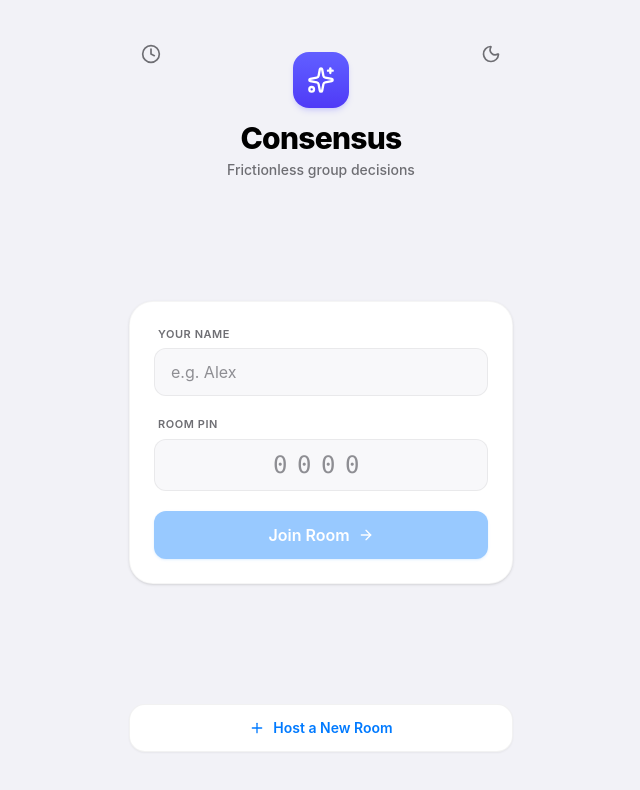
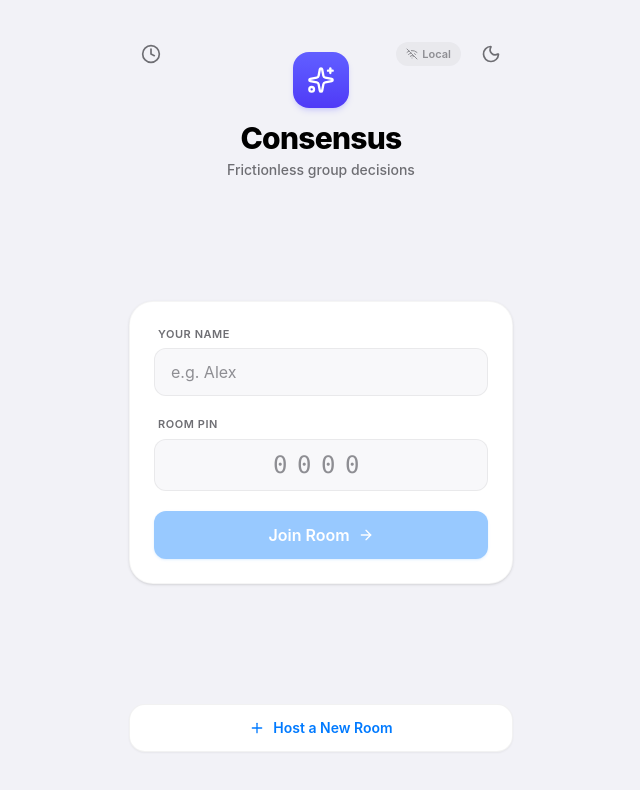
Before and after one commit to bsebb/consensus-engine, a React (Vite) app in the folder client/: page / in a window 1280 px wide. Shown: the top 790 px of the page, without its empty margins (319-959 px from the left). Built offline with nearby package versions, Linux system fonts and the light colour scheme; no server answers.

Commit message:
feat(ui): add live/local socket indicator to landing page and host settings

```diff
--- a/client/src/pages/HostSettings.jsx
+++ b/client/src/pages/HostSettings.jsx
@@ -5,6 +5,7 @@ import ThemeToggle from '../components/ThemeToggle';
 
 export default function HostSettings() {
   const navigate = useNavigate();
+  const { isConnected } = useSocket();
 
   // Dual-Loop Mode: 'DISCOVERY' vs 'CUSTOM'
   const [mode, setMode] = useState('DISCOVERY');
--- a/client/src/pages/JoinRoom.jsx
+++ b/client/src/pages/JoinRoom.jsx
@@ -1,12 +1,14 @@
 import { useState } from 'react';
 import { useNavigate } from 'react-router-dom';
-import { Sparkles, Plus, ArrowRight, Clock } from 'lucide-react';
+import { Sparkles, Plus, ArrowRight, Clock, Wifi, WifiOff } from 'lucide-react';
+import { useSocket } from '../context/SocketContext';
 import ThemeToggle from '../components/ThemeToggle';
 
 export default function JoinRoom() {
   const [pin, setPin] = useState('');
   const [name, setName] = useState('');
   const navigate = useNavigate();
+  const { isConnected } = useSocket();
 
   const handleJoin = (e) => {
     e.preventDefault();
@@ -28,7 +30,20 @@ export default function JoinRoom() {
         >
           <Clock className="w-5 h-5 pointer-events-none" />
         </button>
-        <ThemeToggle />
+        <div className="flex items-center gap-2">
+          <span
+            className={`inline-flex items-center gap-1 px-2.5 py-1 text-[11px] font-semibold rounded-full ${
+              isConnected
+                ? 'bg-[#34C759]/10 text-[#34C759]'
+                : 'bg-black/[0.04] dark:bg-white/[0.06] text-[#8E8E93]'
+            }`}
+            title={isConnected ? 'Live WebSocket Connected' : 'Simulated / Offline Mode'}
+          >
+            {isConnected ? <Wifi className="w-3 h-3 text-[#34C759]" /> : <WifiOff className="w-3 h-3 text-[#8E8E93]" />}
+            <span>{isConnected ? 'Live' : 'Local'}</span>
+          </span>
+          <ThemeToggle />
+        </div>
       </div>
 
       {/* Brand Mark */}
```
